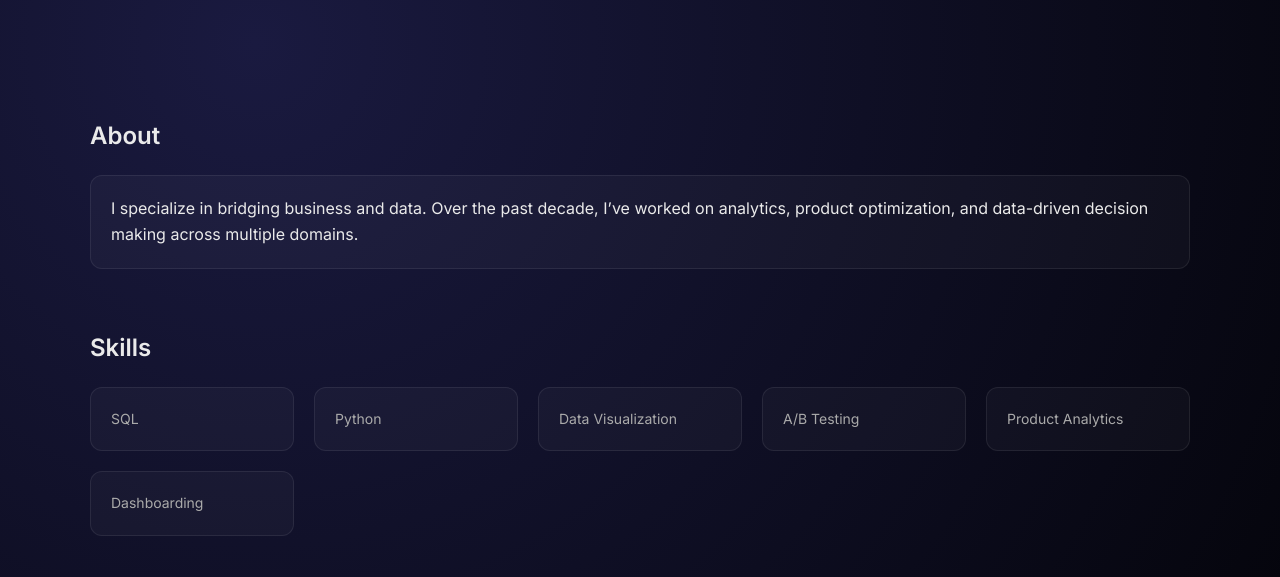
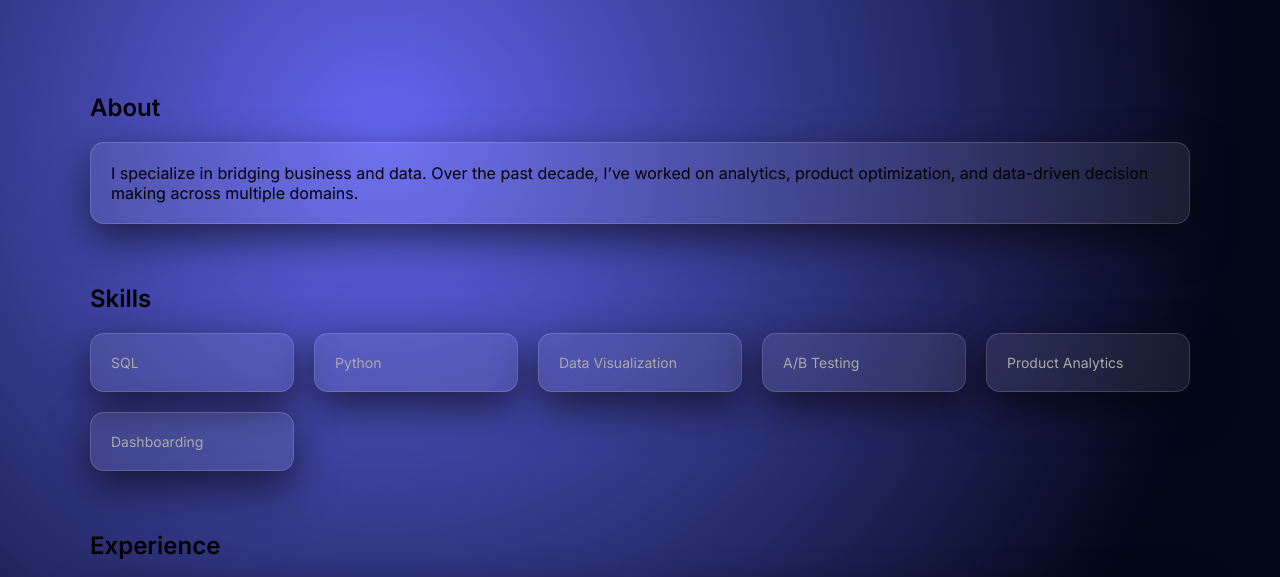
Before and after one commit to lucy9588/Public-demo-projects, a plain HTML site: page aboutme.html in a window 1280 px wide. Shown: the part 214-791 px from the top of the page. Drawn offline with Linux system fonts and the light colour scheme.

Commit message:
Update aboutme.html

```diff
--- a/aboutme.html
+++ b/aboutme.html
@@ -25,9 +25,7 @@
     }
 
     body {
-      background: radial-gradient(circle at 20% 20%, #1a1a40, #000);
-      color: var(--text);
-      line-height: 1.6;
+    background: radial-gradient(circle at 30% 30%, #6366f1, #020617 70%);
     }
 
 .container {
@@ -65,16 +63,18 @@
 
     /* CARD */
     .card {
-      background: rgba(255,255,255,0.03);
-      border: 1px solid rgba(255,255,255,0.08);
-      border-radius: 12px;
+    background: rgba(255,255,255,0.08);
+    border: 1px solid rgba(255,255,255,0.15);
+    border-radius: 14px;
     padding: 20px;
     transition: all 0.3s ease;
+    box-shadow: 0 15px 40px rgba(0,0,0,0.6);
     }
 
     .card:hover {
-      transform: translateY(-5px);
-      border-color: var(--primary);
+    transform: translateY(-10px) scale(1.02);
+    border-color: #6366f1;
+    box-shadow: 0 25px 60px rgba(0,0,0,0.8);
     }
 
 /* GRID */
```
Lines whose indentation alone changed are shown as unchanged.
